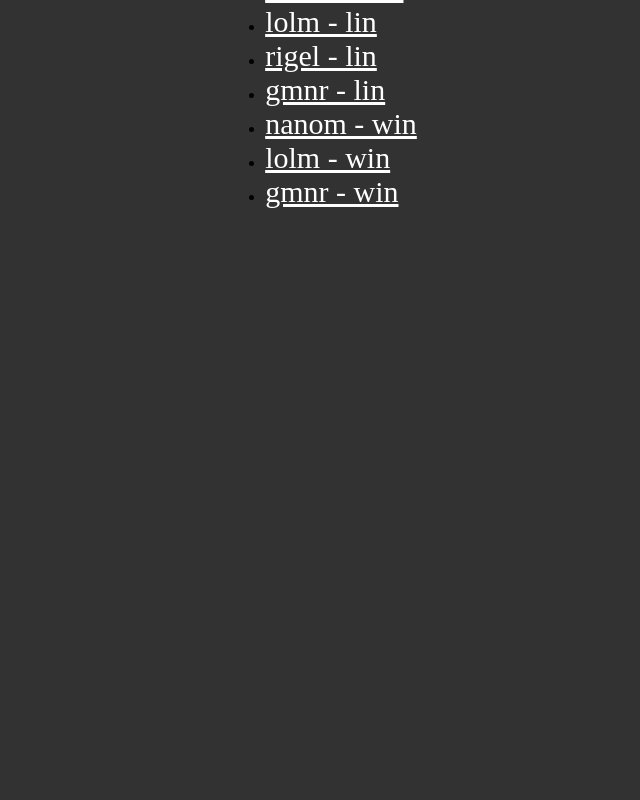
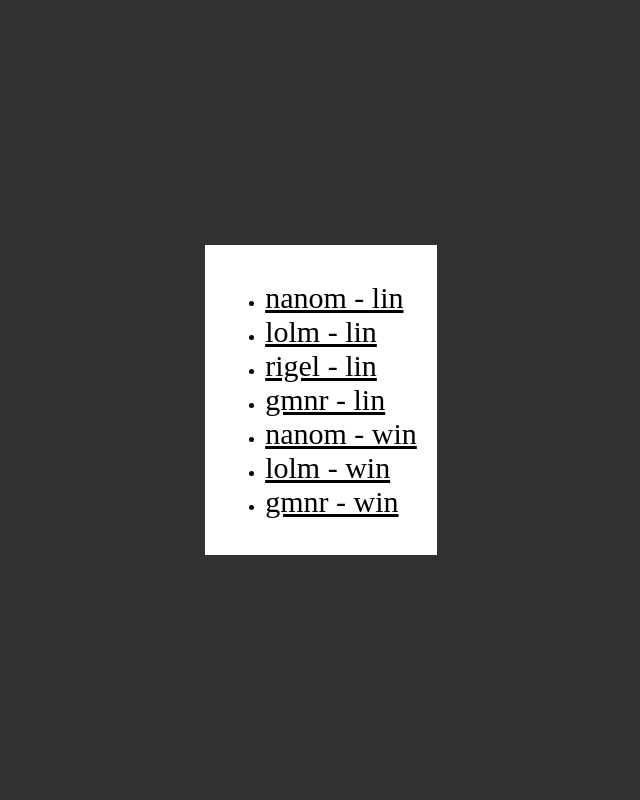
Before and after one commit to intlect/procxy, a Flask app: page / in a window 1280 px wide. Shown: the whole page, without its empty margins (319-959 px from the left). Run offline with Flask 3, Linux system fonts and the light colour scheme.

Commit message:
Update home.html

```diff
--- a/app/templates/home.html
+++ b/app/templates/home.html
@@ -6,19 +6,20 @@
     <style>
         body {
             background-color: rgb(50, 50, 50);
+            display: flex;
+            justify-content: center;
+            align-items: center;
+            height: 100vh; /* Make sure the body covers the full viewport height */
+            margin: 0;
         }
 
         .box {
-            display: flex;
-            justify-content: center;
-            align-items: center;
-            height: 10vh;
-            margin: 0;
-            margin-top: 50px;
+            background-color: white; /* Add a background color for better visibility */
+            padding: 20px;
         }
 
         .box a {
-            color: white;
+            color: black; /* Change the link color for better visibility */
             font-size: 30px;
         }
     </style>
```
